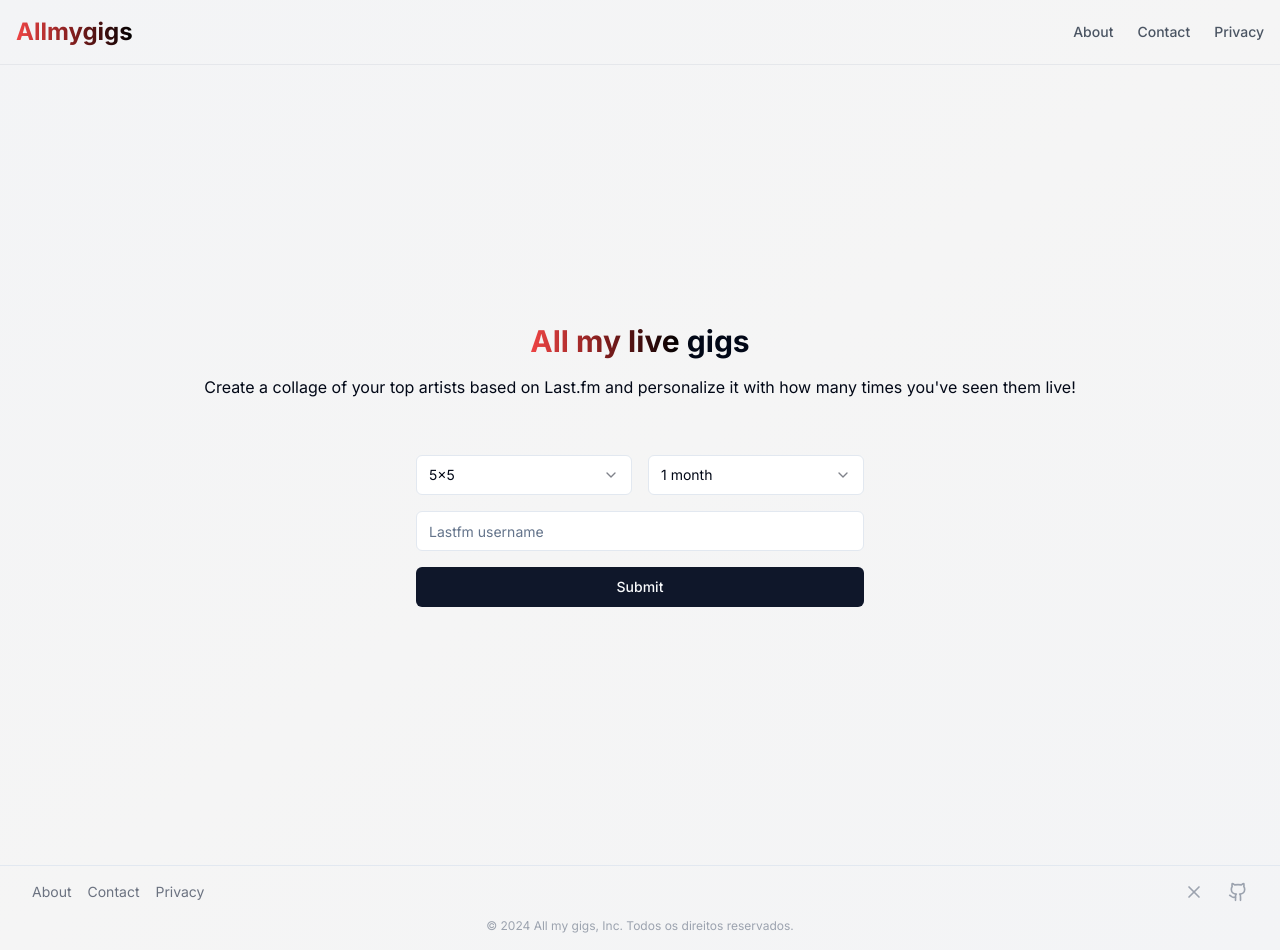
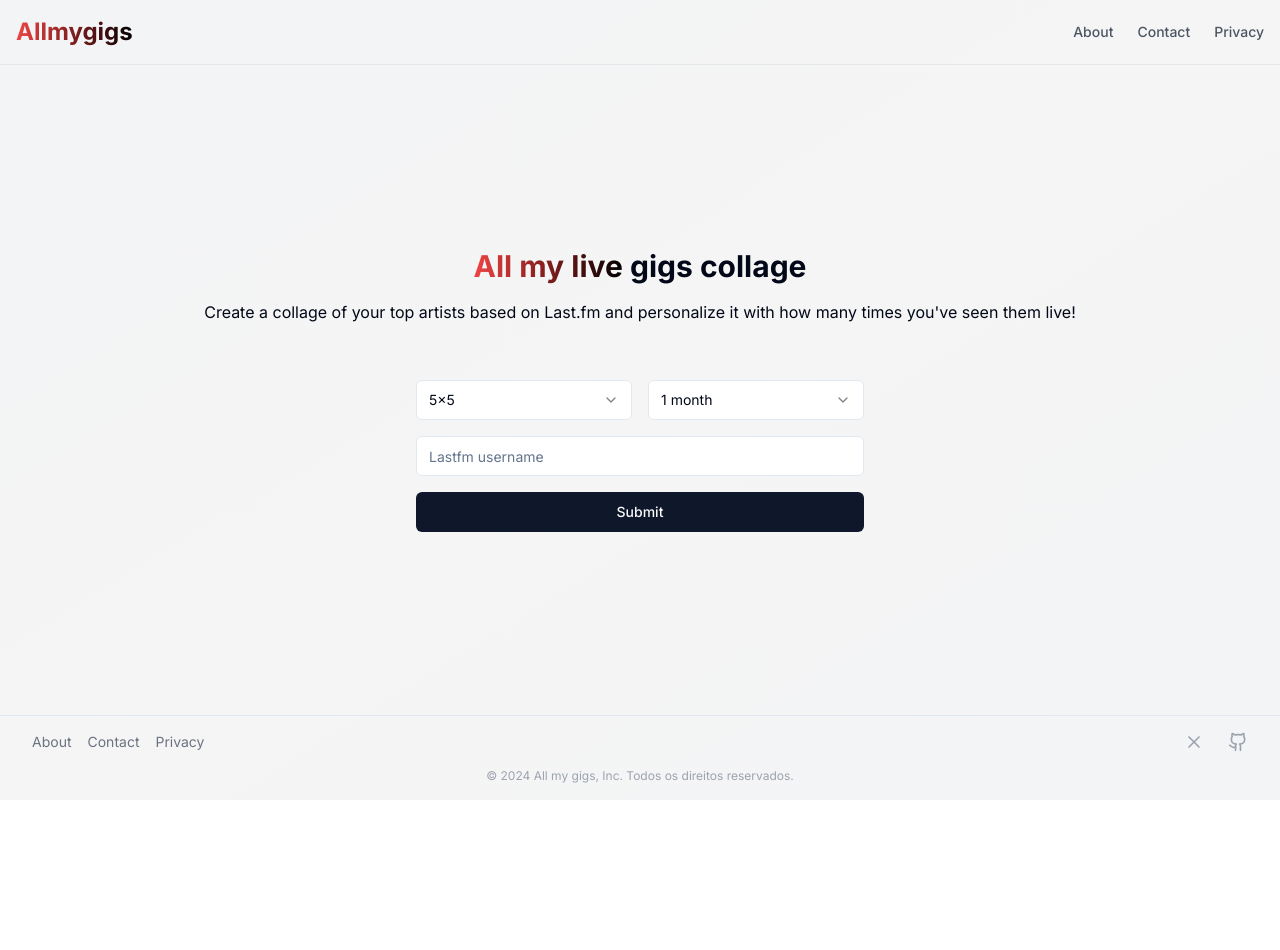
Before and after one commit to lxcvz/lastfm-concerts, a Next.js app: page / in a window 1280 px wide. After the commit the page ends 800 px from the top, so only its background shows below. Built offline with nearby package versions, Linux system fonts and the light colour scheme.

Commit message:
chore: edit main callout phrase

```diff
--- a/src/app/page.tsx
+++ b/src/app/page.tsx
@@ -66,7 +66,7 @@ export default function Home() {
   };
 
   return (
-    <main className="px-8 py-28 w-full h-screen content-center">
+    <main className="px-8 py-28 w-full content-center">
       <div className="flex w-full flex-col text-center items-center gap-14">
         <div className="flex flex-col gap-4">
           <h1 className="text-3xl font-bold">
@@ -74,7 +74,7 @@ export default function Home() {
               All my live
             </span>
 
-            <span> gigs</span>
+            <span> gigs collage</span>
           </h1>
 
           <span>
```
